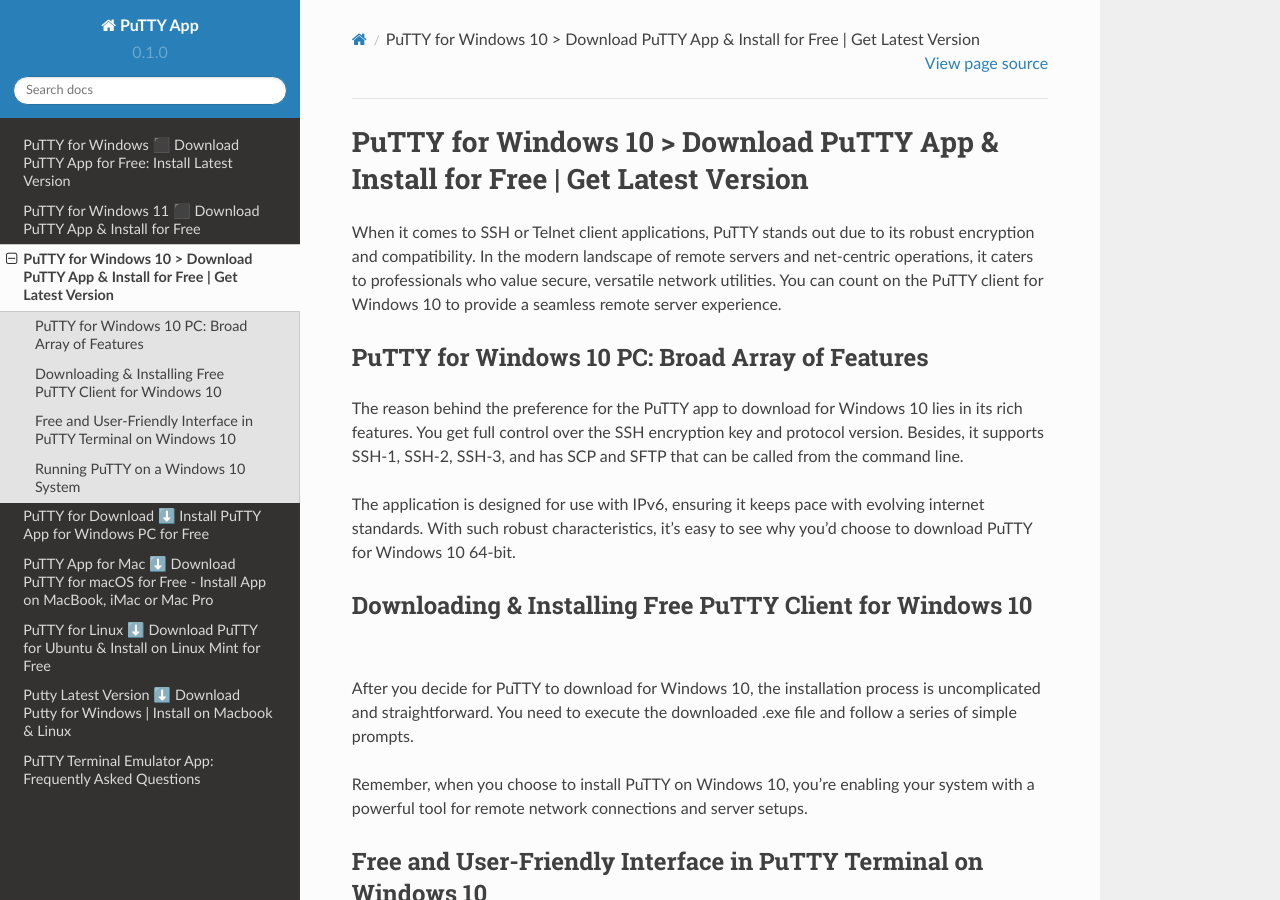
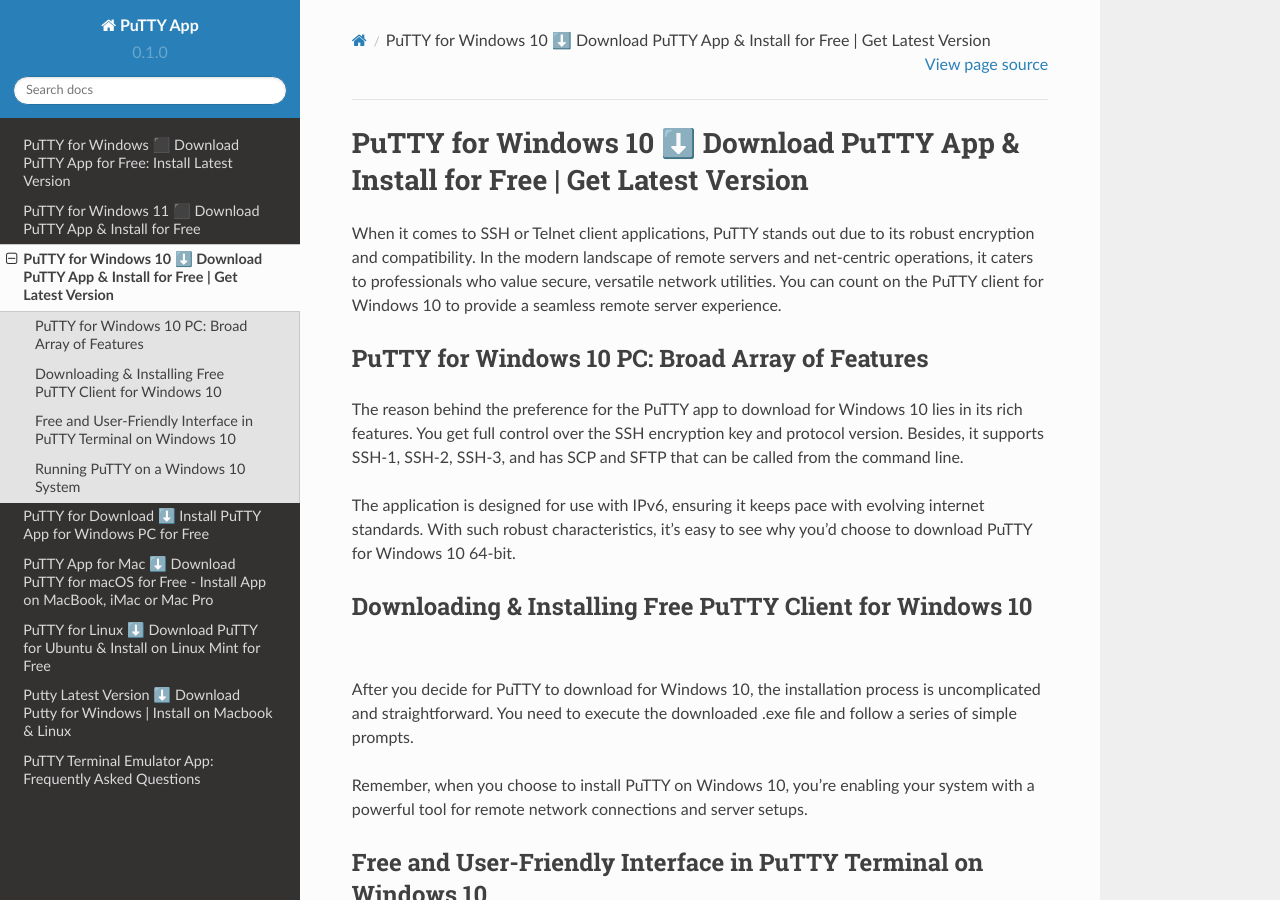
Before and after one commit to Herminial/putty-app, a Sphinx documentation site: the page built from docs/source/windows10.rst, in a window 1280 px wide and 900 px high. Built offline with Sphinx 7.4.7 and the Read the Docs theme 2.0.0, drawn with Linux system fonts in a browser that asks for light colours.

```diff
--- a/docs/source/windows10.rst
+++ b/docs/source/windows10.rst
@@ -1,4 +1,4 @@
-PuTTY for Windows 10 > Download PuTTY App & Install for Free | Get Latest Version
+PuTTY for Windows 10 ⬇️ Download PuTTY App & Install for Free | Get Latest Version
 =================================================================================
 When it comes to SSH or Telnet client applications, PuTTY stands out due to its robust encryption and compatibility. In the modern landscape of remote servers and net-centric operations, it caters to professionals who value secure, versatile network utilities. You can count on the PuTTY client for Windows 10 to provide a seamless remote server experience.
 
```
